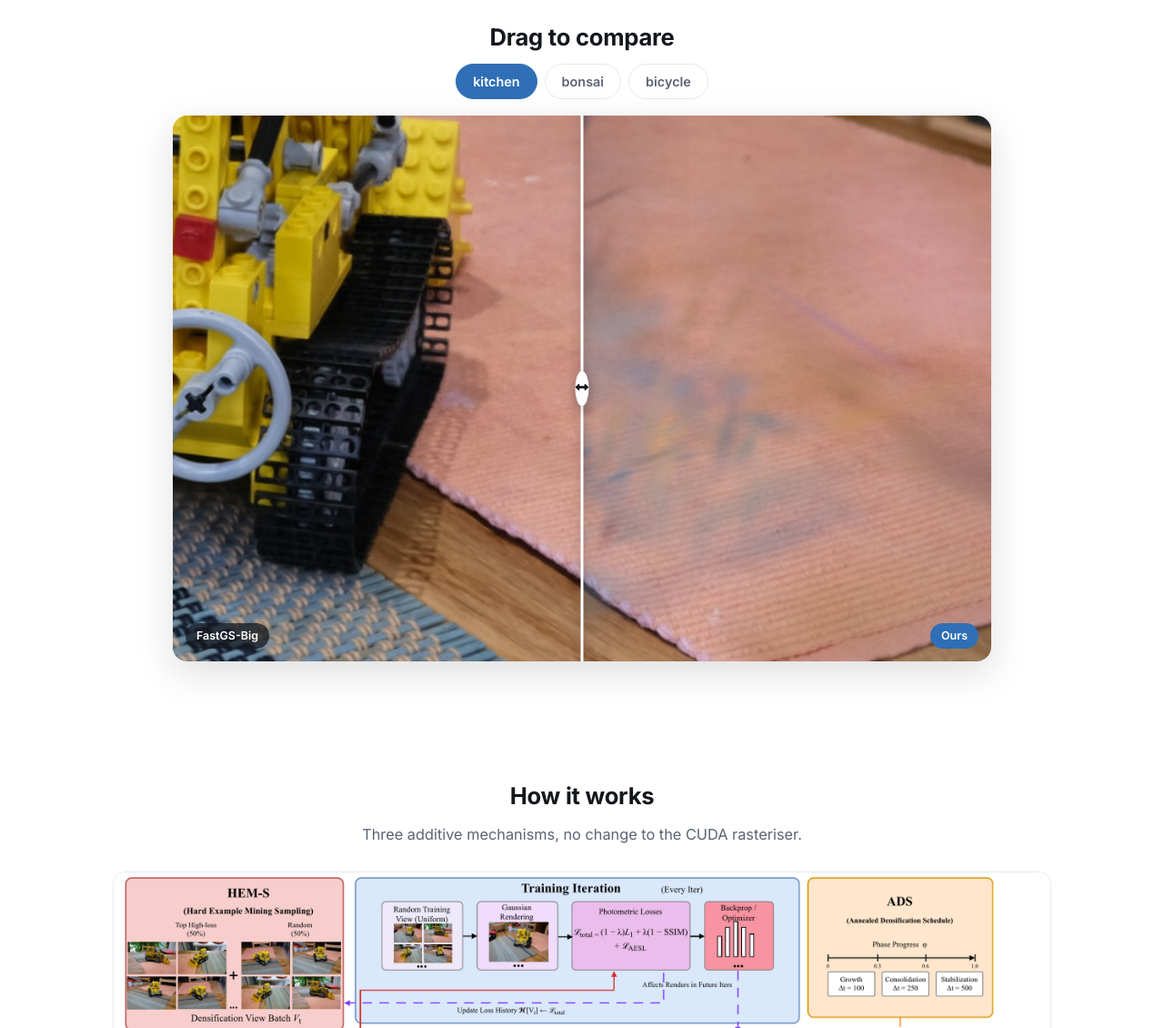
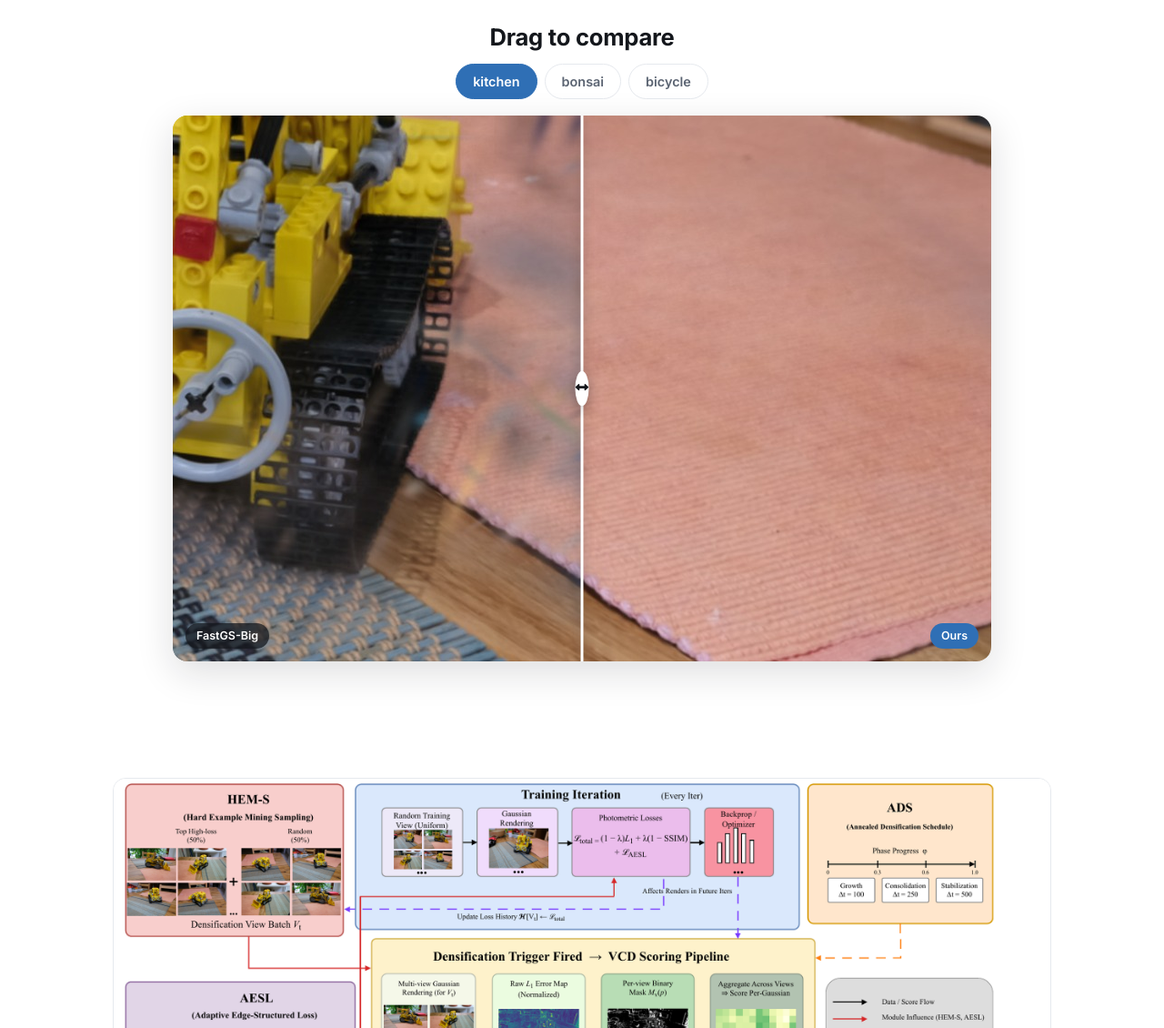
Before and after one commit to HanaLebeta/FastGS-Adaptive, a plain HTML site: page index.html in a window 1280 px wide. Shown: the part 1280-2410 px from the top of the page at 91% size. Drawn offline with Linux system fonts and the light colour scheme.

Commit message:
Initial Release

```diff
--- a/index.html
+++ b/index.html
@@ -62,16 +62,14 @@
     <button class="tab" data-s="bicycle">bicycle</button>
   </div>
   <div class="slider" id="slider">
-    <img id="imgA" src="static/images/cmp_kitchen_big.jpg" alt="FastGS-Big">
-    <div class="clip" id="clip"><img id="imgB" src="static/images/cmp_kitchen_ours.jpg" alt="FastGS-Adaptive"></div>
+    <img id="imgA" src="static/images/cmp_kitchen_ours.jpg" alt="FastGS-Adaptive">
+    <div class="clip" id="clip"><img id="imgB" src="static/images/cmp_kitchen_big.jpg" alt="FastGS-Big"></div>
     <div class="handle" id="handle"><i class="fa-solid fa-left-right"></i></div>
     <span class="tagL">FastGS-Big</span><span class="tagR">Ours</span>
   </div>
 </section>
 
 <section>
-  <h2>How it works</h2>
-  <p class="lead">Three additive mechanisms, no change to the CUDA rasteriser.</p>
   <img class="wide zoom" src="static/images/architecture.png" alt="FastGS-Adaptive architecture">
   <div class="cards">
     <div class="card"><b>AESL</b><span>Adaptive Edge-Structured Loss &mdash; modulates the photometric penalty with a Sobel edge prior.</span></div>
@@ -154,8 +152,8 @@ document.querySelectorAll('#cmpTabs .tab').forEach(function (t) {
   t.addEventListener('click', function () {
     document.querySelectorAll('#cmpTabs .tab').forEach(function (o) { o.classList.remove('on'); });
     t.classList.add('on');
-    document.getElementById('imgA').src = 'static/images/cmp_' + t.dataset.s + '_big.jpg';
-    document.getElementById('imgB').src = 'static/images/cmp_' + t.dataset.s + '_ours.jpg';
+    document.getElementById('imgA').src = 'static/images/cmp_' + t.dataset.s + '_ours.jpg';
+    document.getElementById('imgB').src = 'static/images/cmp_' + t.dataset.s + '_big.jpg';
   });
 });
 // drag slider
```
